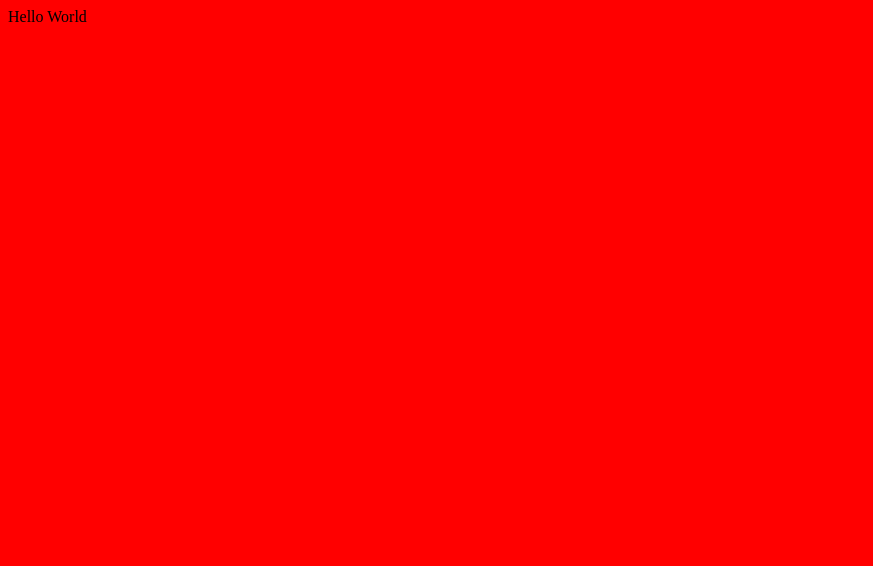
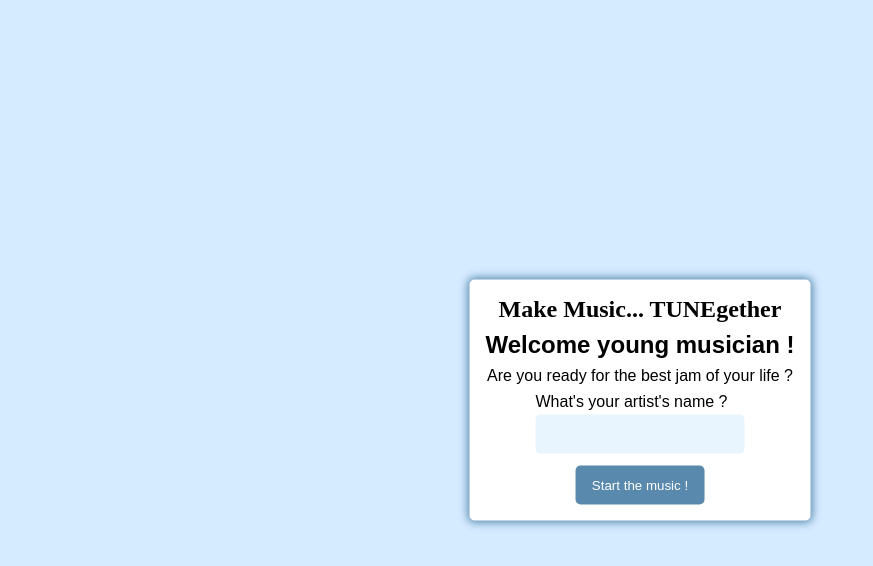
Before and after one commit to justlucdewit/music-server, a website: page frontend/src/index.html in a window 1280 px wide. Shown: the whole page, without its empty margins (0-873 px from the left). Drawn offline with nearby package versions, Linux system fonts and the light colour scheme; a web font is replaced by a local one.

Commit message:
add Music.html and some styles

```diff
--- a/frontend/src/index.html
+++ b/frontend/src/index.html
@@ -1,9 +1,26 @@
-<html>
-    <head>
-        <script src="/socket.io/socket.io.js"></script>
-        <link rel="stylesheet" href="style.css">
-    </head>
-    <body>
-        Hello World
-    </body>
+<!DOCTYPE html>
+<html lang="en">
+<head>
+    <meta charset="UTF-8">
+    <meta http-equiv="X-UA-Compatible" content="IE=edge">
+    <meta name="viewport" content="width=device-width, initial-scale=1.0">
+    <title>TUNEgether</title>
+    <link rel="stylesheet" href="style.css">
+</head>
+<body>
+    <section class="homepage">
+        <div class="homepage__popup">
+            <h1>Make Music... TUNEgether</h1>
+            <h2>Welcome young musician !</h2>
+            <p>Are you ready for the best jam of your life ?</p>
+            <label for="">
+                <span>What's your artist's name ?</span>
+                <input type="text" name="username" id="username">
+            </label>
+            <button id="start">Start the music !</button>
+        </div>
+    </section>
+    <script src="/socket.io/socket.io.js"></script>
+    <script src="main.js"></script>
+</body>
 </html>
--- /dev/null
+++ b/frontend/src/style.scss
@@ -0,0 +1,69 @@
+@import url('https://fonts.googleapis.com/css2?family=Rakkas&display=swap');
+
+*{
+    padding: 0;
+    margin: 0;
+    list-style-type: none;
+    text-decoration: none;
+    color: black;
+    font-family: sans-serif;
+}
+
+$primary-color: rgb(213, 235, 255);
+$primary-color--light: rgb(232, 245, 255);
+$primary-color--dark: rgb(89, 137, 173);
+
+.homepage{
+    width: 100vw;
+    height: 100vh;
+    background-color: $primary-color;
+
+    position: relative;
+
+    &__popup{
+        padding: 16px;
+        border-radius: 5px;
+
+        background-color: #fff;
+
+        position: absolute;
+        top:50%;left: 50%;
+        transform: translate(-50%, -50%);
+
+        display: flex;
+        flex-flow: column nowrap;
+        justify-content: center;
+        align-items: center;
+        gap: 8px;
+
+        box-shadow: 0 0 8px 2px $primary-color--dark;
+    }
+}
+
+h1{
+    font-family: 'Rokkos';
+}
+
+input[type="text"]{
+    padding: 12px 16px;
+    background-color: $primary-color--light;
+
+    border-radius: 5px;
+    outline: transparent;
+    border: transparent;
+    display: block;
+    margin-top: 4px;
+}
+
+button{
+    padding: 12px 16px;
+    background-color: $primary-color--dark;
+
+    border-radius: 5px;
+    outline: transparent;
+    border: transparent;
+    margin-top: 4px;
+
+    color: white;
+    cursor: pointer;
+}
```
Also changed, not shown: frontend/src/main.js (added), frontend/src/music.html (added), frontend/src/style.css, 1 other file.
